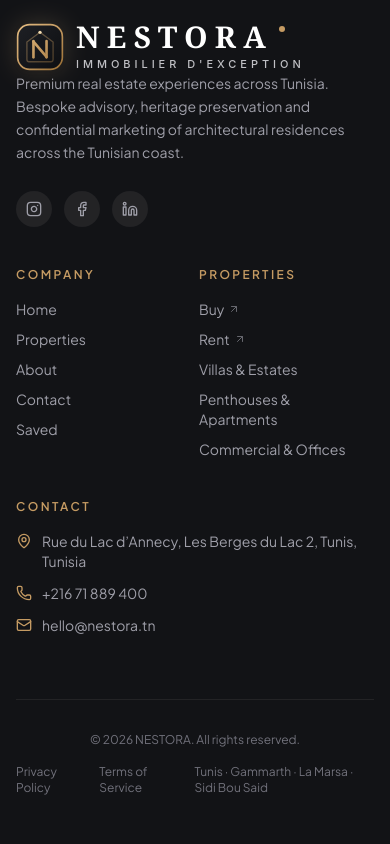
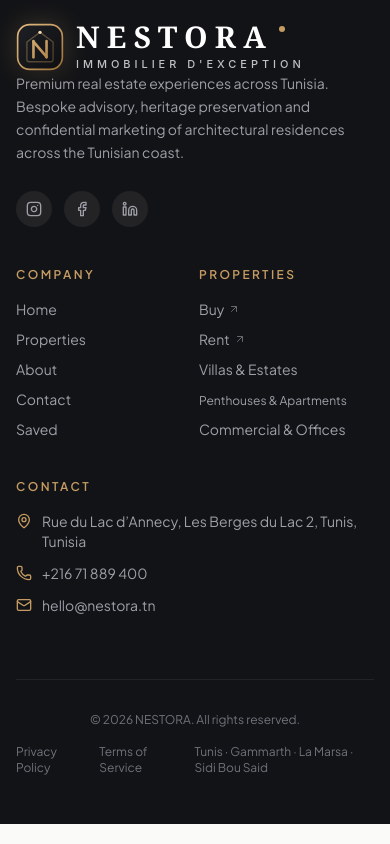
Before and after one commit to SaifEddineDev/nestora-portfolio, a React (Vite) app: page /#/ in a window 390 px wide. Shown: the part 8526-9370 px from the top of the page. Built offline with nearby package versions, Linux system fonts and the light colour scheme; a web font is replaced by a local one.

Commit message:
Keep footer apartment link on one line mobile

```diff
--- a/src/components/Footer.tsx
+++ b/src/components/Footer.tsx
@@ -112,7 +112,7 @@
                 </Link>
               </li>
               <li>
-                <Link to="/properties?type=Apartment" className="hover:text-white transition-colors">
+                <Link to="/properties?type=Apartment" className="whitespace-nowrap text-xs transition-colors hover:text-white sm:text-sm">
                   Penthouses & Apartments
                 </Link>
               </li>
```
